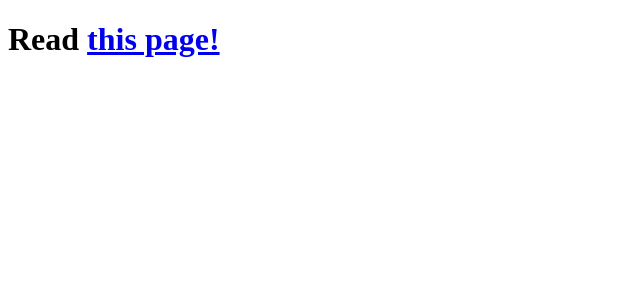
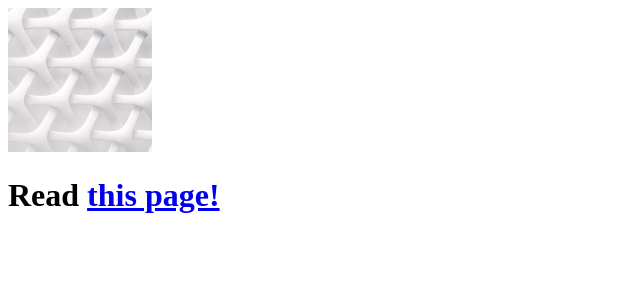
Before and after one commit to OkkyRoyDirgantara/nextjs-starter, a Next.js app: page / in a window 1280 px wide. Shown: the top 300 px of the page, without its empty margins (0-640 px from the left). Built offline with nearby package versions, Linux system fonts and the light colour scheme.

Commit message:
layouting

```diff
--- /dev/null
+++ b/components/layout.js
@@ -0,0 +1,3 @@
+export default function Layout({ children }) {
+  return <div>{children}</div>;
+}
--- a/pages/index.js
+++ b/pages/index.js
@@ -1,9 +1,17 @@
 import Head from "next/head";
 import Link from "next/link";
-
-export default function Home() {
+import React from "react";
+import Image from "next/image";
+class Home extends React.Component {
+  render() {
     return (
       <div>
+        <Image
+          src="/images/profile.jpg" // Route of the image file
+          height={144} // Desired size with correct aspect ratio
+          width={144} // Desired size with correct aspect ratio
+          alt="Your Name"
+        />
         <h1 className="title">
           Read{" "}
           <Link href="/posts/first-post">
@@ -13,3 +21,6 @@ export default function Home() {
       </div>
     );
   }
+}
+
+export default Home;
```
Also changed, not shown: pages/posts/first-post.js (+11 -2 lines), components/layout.module.css (added), public/images/profile.jpg (added), 1 other file (tests, documents, lock files or other folders). Lines whose indentation alone changed are shown as unchanged.
